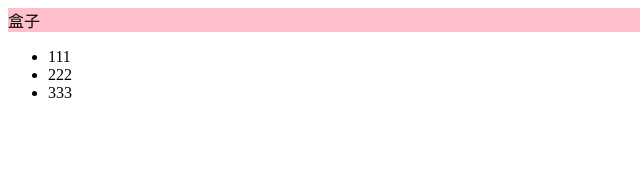
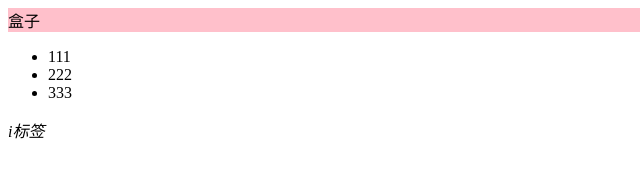
Before and after one commit to C-ZP/C7_demo, a plain HTML site: page index.html in a window 1280 px wide. Shown: the full height of the page, 0-640 px from the left. Drawn offline with Linux system fonts and the light colour scheme.

Commit message:
我刚刚加了i标签

```diff
--- a/index.html
+++ b/index.html
@@ -17,5 +17,6 @@
     	<li>222</li>
     	<li>333</li>
     </ul>
+    <i>i标签</i>
 </body>
 </html>
```
